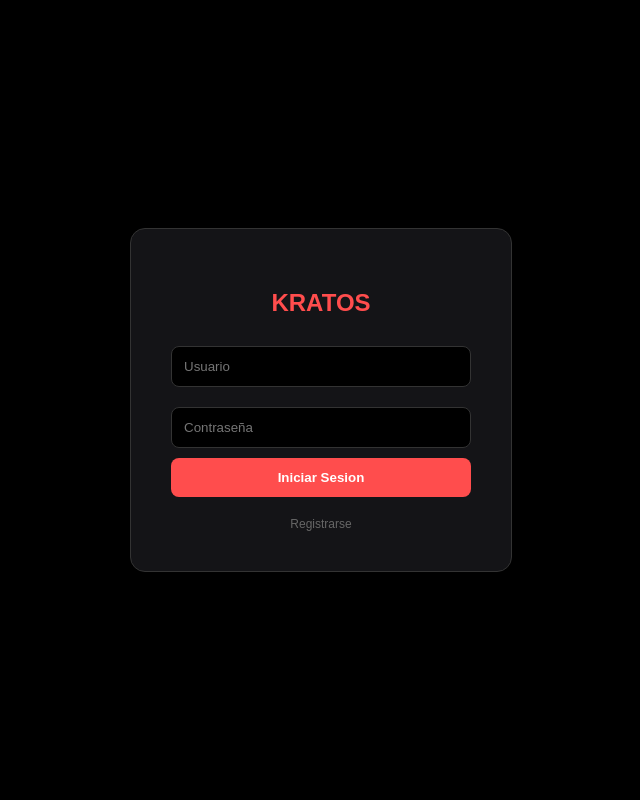
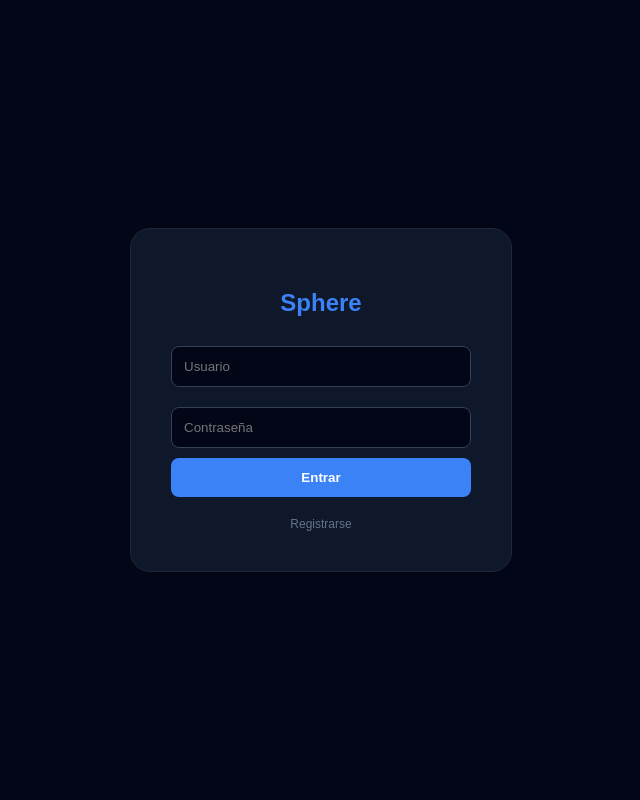
Before and after one commit to shadow345340/chat-oficial-de-shadow, a Flask app: page /login in a window 1280 px wide. Shown: the whole page, without its empty margins (319-959 px from the left). Run offline with Flask 3, Linux system fonts and the light colour scheme.

Commit message:
Update login.html

```diff
--- a/templates/login.html
+++ b/templates/login.html
@@ -2,29 +2,28 @@
 <html>
 <head>
     <meta name="viewport" content="width=device-width, initial-scale=1.0">
-    <title>Kratos | Login</title>
+    <meta name="robots" content="noindex, nofollow">
+    <title>Sphere | Login</title>
     <style>
-        body { background: #000; color: white; font-family: sans-serif; display: flex; justify-content: center; align-items: center; height: 100vh; margin: 0; }
-        .box { background: #141417; padding: 40px; border-radius: 15px; width: 300px; text-align: center; border: 1px solid #333; }
-        .err { color: #ff4d4d; margin-bottom: 15px; font-size: 14px; border: 1px solid #ff4d4d; padding: 5px; border-radius: 5px; }
-        input { width: 100%; padding: 12px; margin: 10px 0; border-radius: 8px; border: 1px solid #333; background: #000; color: white; box-sizing: border-box; }
-        button { width: 100%; padding: 12px; background: #ff4d4d; border: none; color: white; border-radius: 8px; font-weight: bold; cursor: pointer; }
+        body { background: #020617; color: white; font-family: sans-serif; display: flex; justify-content: center; align-items: center; height: 100vh; margin: 0; }
+        .box { background: #0f172a; padding: 40px; border-radius: 20px; width: 300px; text-align: center; border: 1px solid #1e293b; }
+        .err { color: #f87171; font-size: 14px; margin-bottom: 15px; }
+        input { width: 100%; padding: 12px; margin: 10px 0; border-radius: 8px; border: 1px solid #334155; background: #020617; color: white; box-sizing: border-box; }
+        button { width: 100%; padding: 12px; background: #3b82f6; border: none; color: white; border-radius: 8px; font-weight: bold; cursor: pointer; }
     </style>
 </head>
 <body>
     <div class="box">
-        <h2 style="color:#ff4d4d">KRATOS</h2>
+        <h2 style="color:#3b82f6">Sphere</h2>
         {% with messages = get_flashed_messages() %}
-          {% if messages %}
-            <div class="err">{{ messages[0] }}</div>
-          {% endif %}
+          {% if messages %}<div class="err">{{ messages[0] }}</div>{% endif %}
         {% endwith %}
         <form method="POST">
             <input type="text" name="username" placeholder="Usuario" required>
             <input type="password" name="password" placeholder="Contraseña" required>
-            <button type="submit">Iniciar Sesion</button>
+            <button type="submit">Entrar</button>
         </form>
-        <a href="/register" style="color:#666; font-size:12px; display:block; margin-top:20px; text-decoration:none;">Registrarse</a>
+        <a href="/register" style="color:#64748b; font-size:12px; display:block; margin-top:20px; text-decoration:none;">Registrarse</a>
     </div>
 </body>
 </html>
```
